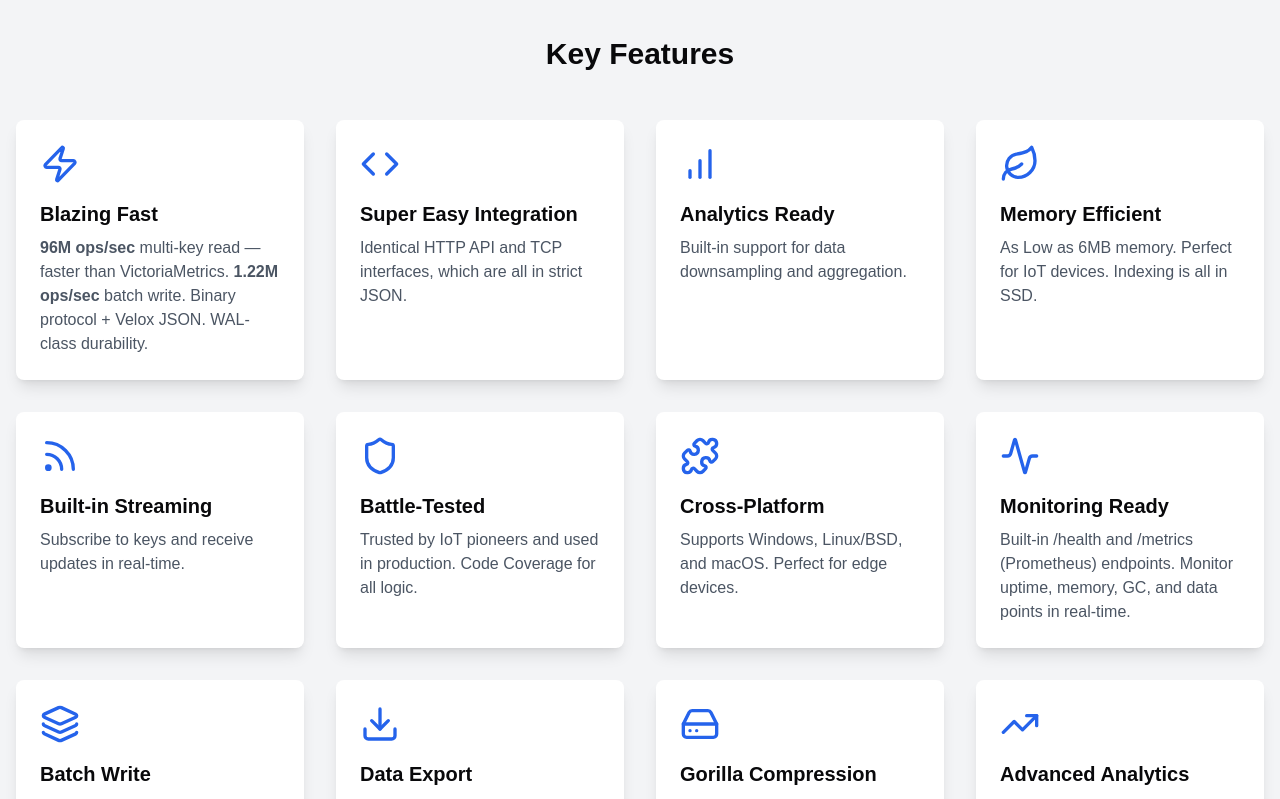
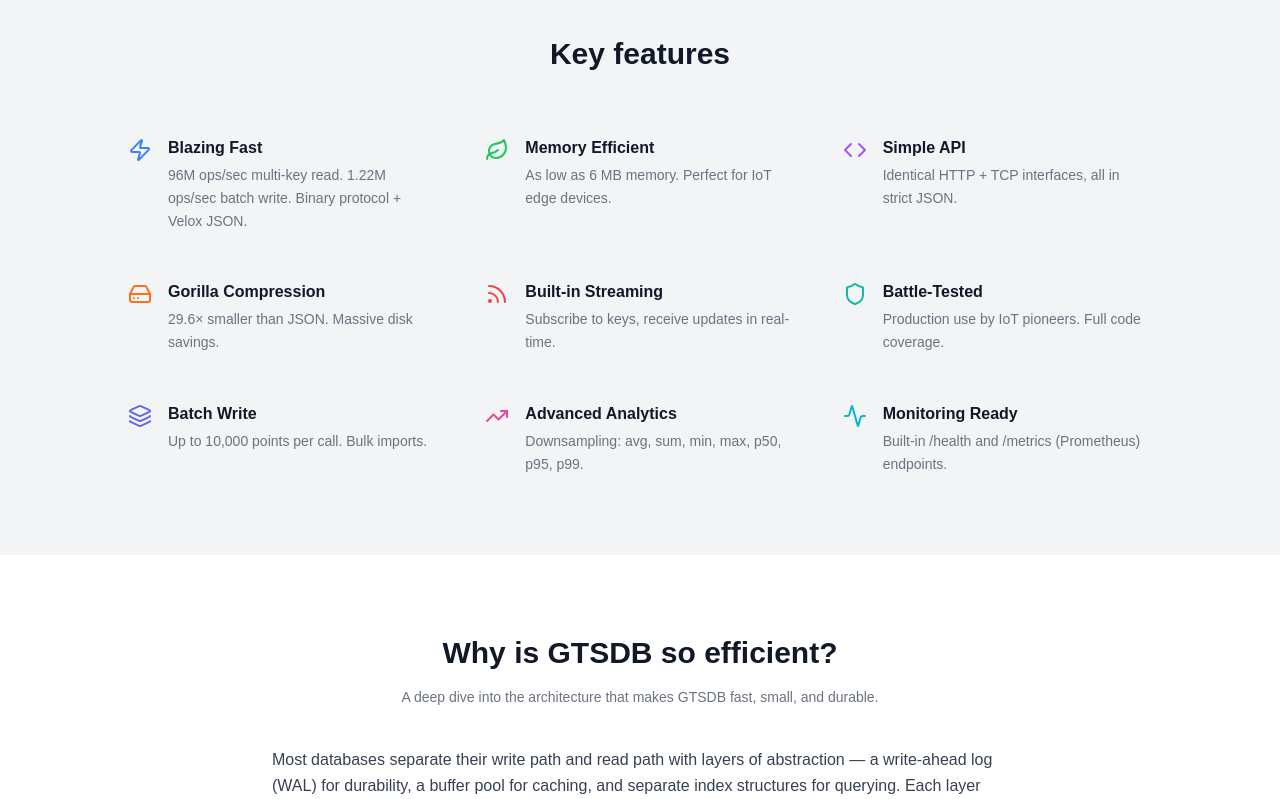
Before and after one commit to abbychau/gtsdb-homepage, a Next.js app: page / in a window 1280 px wide. Shown: the part 900-1699 px from the top of the page. Built offline with nearby package versions, Linux system fonts and the light colour scheme.

Commit message:
add article

```diff
--- a/app/page.tsx
+++ b/app/page.tsx
@@ -4,7 +4,7 @@
 import { useEffect } from 'react'
 import Image from 'next/image'
 import { Button } from "@/components/ui/button"
-import { ArrowRight, Database, Zap, Code, BarChart, Github, Globe, Download, Pencil, Book, Key, Rss, Timer, Presentation, Star, Plug, Leaf, Shield, PuzzleIcon, SquareArrowOutUpRight, TrendingUp, Layers, Activity, Cpu, HardDrive, Terminal } from 'lucide-react'
+import { ArrowRight, Database, Code, Github, Globe, Download, Pencil, Book, Key, Rss, Timer, Presentation, Star, Plug, SquareArrowOutUpRight, Cpu, Terminal, Zap, Monitor, Container } from 'lucide-react'
 import { Tabs, TabsList, TabsTrigger, TabsContent } from "@/components/ui/tabs"
 import { motion, useAnimation } from 'framer-motion'
 import { useInView } from 'react-intersection-observer'
@@ -112,14 +112,21 @@
             Admin Tool Demo
             <SquareArrowOutUpRight className="ml-2 h-4 w-4" />
           </Button>
-          <Button
-            className="ml-4 bg-blue-50 text-blue-800 hover:bg-blue-300 shadow-slate-200"
-            size={"lg"}
-            onClick={() => window.open("https://hub.docker.com/r/abbychau/gtsdb", "_blank")}
-          >
-            <svg className="h-4 w-4" viewBox="0 0 24 24" fill="currentColor"><path d="M13.98 11.08h2.16a4.74 4.74 0 0 0 1.06-.14 2.23 2.23 0 0 0 1.74-2.2 2.18 2.18 0 0 0-1.74-2.18 4.74 4.74 0 0 0-1.06-.14h-2.16M12.04 3H5.31a2.34 2.34 0 0 0-2.34 2.34v13.32A2.34 2.34 0 0 0 5.31 21h13.38a2.34 2.34 0 0 0 2.34-2.34V6.67M7.5 15.25h2.16M7.5 11.08h2.16M7.5 6.91h6.48M2 6.67h2.85M17.15 6.67H22"/></svg>
-            Docker
-          </Button>
+          <p className="mt-6 text-sm text-blue-200 flex flex-wrap items-center gap-x-3 gap-y-1">
+            <a href="https://hub.docker.com/r/abbychau/gtsdb" target="_blank" rel="noopener noreferrer" className="inline-flex items-center gap-1 hover:text-white transition-colors">
+              <Container className="h-4 w-4" /> Docker
+            </a>
+            <span className="opacity-50">·</span>
+            <a href="https://github.com/abbychau/gtsdb/releases" target="_blank" rel="noopener noreferrer" className="inline-flex items-center gap-1 hover:text-white transition-colors">
+              <Download className="h-4 w-4" /> Binary
+            </a>
+            <span className="opacity-50">·</span>
+            <span className="inline-flex items-center gap-1"><Monitor className="h-4 w-4" /> Windows</span>
+            <span className="opacity-50">·</span>
+            <span className="inline-flex items-center gap-1"><Terminal className="h-4 w-4" /> Linux / BSD</span>
+            <span className="opacity-50">·</span>
+            <span className="inline-flex items-center gap-1"><svg xmlns="http://www.w3.org/2000/svg" width="14" height="14" viewBox="0 0 24 24" fill="none" stroke="currentColor" strokeWidth="2" strokeLinecap="round" strokeLinejoin="round"><path d="M12 20.94c1.5 0 2.75 1.06 4 1.06 3 0 6-8 6-12.22A4.91 4.91 0 0 0 17 5c-2.22 0-4 1.44-5 2-1-.56-2.78-2-5-2a4.9 4.9 0 0 0-5 4.78C2 14 5 22 8 22c1.25 0 2.5-1.06 4-1.06Z"></path><path d="M10 2c1 .5 2 2 2 5"></path></svg> macOS</span>
+          </p>
           <div className="mt-4">
           <a href="https://www.producthunt.com/posts/gtsdb?embed=true&utm_source=badge-featured&utm_medium=badge&utm_souce=badge-gtsdb" target="_blank" rel="noopener noreferrer"><img src="https://api.producthunt.com/widgets/embed-image/v1/featured.svg?post_id=758497&theme=light" alt="GTSDB - Durable&#0032;and&#0032;Memory&#0032;Friendly&#0032;timeseries&#0032;database | Product Hunt" style={{width: 250, height: 54}} width="250" height="54" /></a>
           </div>
@@ -138,135 +145,77 @@
 }
 
 function FeaturesSection() {
-  const controls = useAnimation()
-  const [ref, inView] = useInView()
-
-  useEffect(() => {
-    if (inView) {
-      controls.start('visible')
-    }
-  }, [controls, inView])
-
   return (
     <section id="features" className="py-20 bg-gray-100">
-      <div className="container mx-auto px-4">
-        <h2 className="text-3xl font-bold mb-12 text-center">Key Features</h2>
-        <motion.div
-          ref={ref}
-          className="grid grid-cols-1 md:grid-cols-2 lg:grid-cols-4 gap-8"
-          variants={{
-            hidden: { opacity: 0 },
-            visible: {
-              opacity: 1,
-              transition: {
-                delayChildren: 0.3,
-                staggerChildren: 0.2
-              }
-            }
-          }}
-          initial="hidden"
-          animate={controls}
-        >
-          <FeatureCard
-            icon={<Zap className="h-10 w-10" />}
-            title="Blazing Fast"
-            description={
-              <>
-                <b>96M ops/sec</b> multi-key read — faster than VictoriaMetrics. <b>1.22M ops/sec</b> batch write. Binary protocol + Velox JSON. WAL-class durability.
-              </>
-            }
-          />
-          <FeatureCard
-            icon={<Code className="h-10 w-10" />}
-            title="Super Easy Integration"
-            description="Identical HTTP API and TCP interfaces, which are all in strict JSON."
-          />
-          <FeatureCard
-            icon={<BarChart className="h-10 w-10" />}
-            title="Analytics Ready"
-            description="Built-in support for data downsampling and aggregation."
-          />
-          <FeatureCard
-            icon={<Leaf className="h-10 w-10" />}
-            title="Memory Efficient"
-            description="As Low as 6MB memory. Perfect for IoT devices. Indexing is all in SSD."
-          />
-          <FeatureCard
-            icon={<Rss className="h-10 w-10" />}
-            title="Built-in Streaming"
-            description="Subscribe to keys and receive updates in real-time."
-          />
-          <FeatureCard
-            icon={<Shield className="h-10 w-10" />}
-            title="Battle-Tested"
-            description="Trusted by IoT pioneers and used in production. Code Coverage for all logic."
-          />
-          <FeatureCard
-            icon={<PuzzleIcon className="h-10 w-10" />}
-            title="Cross-Platform"
-            description={
-              <>
-                Supports Windows, Linux/BSD, and macOS. Perfect for edge devices.
-              </>
-            }
-          />
-          <FeatureCard
-            icon={<Activity className="h-10 w-10" />}
-            title="Monitoring Ready"
-            description="Built-in /health and /metrics (Prometheus) endpoints. Monitor uptime, memory, GC, and data points in real-time."
-          />
-          <FeatureCard
-            icon={<Layers className="h-10 w-10" />}
-            title="Batch Write"
-            description="Write up to 10,000 data points in a single API call. Perfect for bulk imports and migration."
-          />
-          <FeatureCard
-            icon={<Download className="h-10 w-10" />}
-            title="Data Export"
-            description="Export sensor data in CSV or JSON format with filtering by time range and downsampling."
-          />
-          <FeatureCard
-            icon={<HardDrive className="h-10 w-10" />}
-            title="Gorilla Compression"
-            description={
-              <>
-                Facebook Gorilla time-series compression. <b>29.6x smaller</b> than JSON, <b>8x smaller</b> than raw. Massive disk savings for IoT workloads.
-              </>
-            }
-          />
-          <FeatureCard
-            icon={<TrendingUp className="h-10 w-10" />}
-            title="Advanced Analytics"
-            description="Downsampling with avg, sum, min, max, first, last, count, median (p50), p95, and p99 aggregations."
-          />
-        </motion.div>
+      <div className="container mx-auto px-6">
+        <h2 className="text-3xl font-bold text-center text-gray-900 mb-16">Key features</h2>
+        <div className="grid grid-cols-1 sm:grid-cols-2 lg:grid-cols-3 gap-x-12 gap-y-12 max-w-5xl mx-auto">
+          <div className="flex gap-4">
+            <svg xmlns="http://www.w3.org/2000/svg" width="24" height="24" viewBox="0 0 24 24" fill="none" stroke="currentColor" strokeWidth="2" strokeLinecap="round" strokeLinejoin="round" className="lucide lucide-zap h-6 w-6 mt-0.5 shrink-0 text-blue-500"><path d="M4 14a1 1 0 0 1-.78-1.63l9.9-10.2a.5.5 0 0 1 .86.46l-1.92 6.02A1 1 0 0 0 13 10h7a1 1 0 0 1 .78 1.63l-9.9 10.2a.5.5 0 0 1-.86-.46l1.92-6.02A1 1 0 0 0 11 14z"></path></svg>
+            <div>
+              <h3 className="font-semibold text-gray-900 mb-1">Blazing Fast</h3>
+              <p className="text-sm text-gray-500 leading-relaxed">96M ops/sec multi-key read. 1.22M ops/sec batch write. Binary protocol + Velox JSON.</p>
+            </div>
+          </div>
+          <div className="flex gap-4">
+            <svg xmlns="http://www.w3.org/2000/svg" width="24" height="24" viewBox="0 0 24 24" fill="none" stroke="currentColor" strokeWidth="2" strokeLinecap="round" strokeLinejoin="round" className="lucide lucide-leaf h-6 w-6 mt-0.5 shrink-0 text-green-500"><path d="M11 20A7 7 0 0 1 9.8 6.1C15.5 5 17 4.48 19 2c1 2 2 4.18 2 8 0 5.5-4.78 10-10 10Z"></path><path d="M2 21c0-3 1.85-5.36 5.08-6C9.5 14.52 12 13 13 12"></path></svg>
+            <div>
+              <h3 className="font-semibold text-gray-900 mb-1">Memory Efficient</h3>
+              <p className="text-sm text-gray-500 leading-relaxed">As low as 6 MB memory. Perfect for IoT edge devices.</p>
+            </div>
+          </div>
+          <div className="flex gap-4">
+            <svg xmlns="http://www.w3.org/2000/svg" width="24" height="24" viewBox="0 0 24 24" fill="none" stroke="currentColor" strokeWidth="2" strokeLinecap="round" strokeLinejoin="round" className="lucide lucide-code h-6 w-6 mt-0.5 shrink-0 text-purple-500"><polyline points="16 18 22 12 16 6"></polyline><polyline points="8 6 2 12 8 18"></polyline></svg>
+            <div>
+              <h3 className="font-semibold text-gray-900 mb-1">Simple API</h3>
+              <p className="text-sm text-gray-500 leading-relaxed">Identical HTTP + TCP interfaces, all in strict JSON.</p>
+            </div>
+          </div>
+          <div className="flex gap-4">
+            <svg xmlns="http://www.w3.org/2000/svg" width="24" height="24" viewBox="0 0 24 24" fill="none" stroke="currentColor" strokeWidth="2" strokeLinecap="round" strokeLinejoin="round" className="lucide lucide-hard-drive h-6 w-6 mt-0.5 shrink-0 text-orange-500"><line x1="22" x2="2" y1="12" y2="12"></line><path d="M5.45 5.11 2 12v6a2 2 0 0 0 2 2h16a2 2 0 0 0 2-2v-6l-3.45-6.89A2 2 0 0 0 16.76 4H7.24a2 2 0 0 0-1.79 1.11z"></path><line x1="6" x2="6.01" y1="16" y2="16"></line><line x1="10" x2="10.01" y1="16" y2="16"></line></svg>
+            <div>
+              <h3 className="font-semibold text-gray-900 mb-1">Gorilla Compression</h3>
+              <p className="text-sm text-gray-500 leading-relaxed">29.6× smaller than JSON. Massive disk savings.</p>
+            </div>
+          </div>
+          <div className="flex gap-4">
+            <svg xmlns="http://www.w3.org/2000/svg" width="24" height="24" viewBox="0 0 24 24" fill="none" stroke="currentColor" strokeWidth="2" strokeLinecap="round" strokeLinejoin="round" className="lucide lucide-rss h-6 w-6 mt-0.5 shrink-0 text-red-500"><path d="M4 11a9 9 0 0 1 9 9"></path><path d="M4 4a16 16 0 0 1 16 16"></path><circle cx="5" cy="19" r="1"></circle></svg>
+            <div>
+              <h3 className="font-semibold text-gray-900 mb-1">Built-in Streaming</h3>
+              <p className="text-sm text-gray-500 leading-relaxed">Subscribe to keys, receive updates in real-time.</p>
+            </div>
+          </div>
+          <div className="flex gap-4">
+            <svg xmlns="http://www.w3.org/2000/svg" width="24" height="24" viewBox="0 0 24 24" fill="none" stroke="currentColor" strokeWidth="2" strokeLinecap="round" strokeLinejoin="round" className="lucide lucide-shield h-6 w-6 mt-0.5 shrink-0 text-teal-500"><path d="M20 13c0 5-3.5 7.5-7.66 8.95a1 1 0 0 1-.67-.01C7.5 20.5 4 18 4 13V6a1 1 0 0 1 1-1c2 0 4.5-1.2 6.24-2.72a1.17 1.17 0 0 1 1.52 0C14.51 3.81 17 5 19 5a1 1 0 0 1 1 1z"></path></svg>
+            <div>
+              <h3 className="font-semibold text-gray-900 mb-1">Battle-Tested</h3>
+              <p className="text-sm text-gray-500 leading-relaxed">Production use by IoT pioneers. Full code coverage.</p>
+            </div>
+          </div>
+          <div className="flex gap-4">
+            <svg xmlns="http://www.w3.org/2000/svg" width="24" height="24" viewBox="0 0 24 24" fill="none" stroke="currentColor" strokeWidth="2" strokeLinecap="round" strokeLinejoin="round" className="lucide lucide-layers h-6 w-6 mt-0.5 shrink-0 text-indigo-500"><path d="M12.83 2.18a2 2 0 0 0-1.66 0L2.6 6.08a1 1 0 0 0 0 1.83l8.58 3.91a2 2 0 0 0 1.66 0l8.58-3.9a1 1 0 0 0 0-1.83z"></path><path d="M2 12a1 1 0 0 0 .58.91l8.6 3.91a2 2 0 0 0 1.65 0l8.58-3.9A1 1 0 0 0 22 12"></path><path d="M2 17a1 1 0 0 0 .58.91l8.6 3.91a2 2 0 0 0 1.65 0l8.58-3.9A1 1 0 0 0 22 17"></path></svg>
+            <div>
+              <h3 className="font-semibold text-gray-900 mb-1">Batch Write</h3>
+              <p className="text-sm text-gray-500 leading-relaxed">Up to 10,000 points per call. Bulk imports.</p>
+            </div>
+          </div>
+          <div className="flex gap-4">
+            <svg xmlns="http://www.w3.org/2000/svg" width="24" height="24" viewBox="0 0 24 24" fill="none" stroke="currentColor" strokeWidth="2" strokeLinecap="round" strokeLinejoin="round" className="lucide lucide-trending-up h-6 w-6 mt-0.5 shrink-0 text-pink-500"><polyline points="22 7 13.5 15.5 8.5 10.5 2 17"></polyline><polyline points="16 7 22 7 22 13"></polyline></svg>
+            <div>
+              <h3 className="font-semibold text-gray-900 mb-1">Advanced Analytics</h3>
+              <p className="text-sm text-gray-500 leading-relaxed">Downsampling: avg, sum, min, max, p50, p95, p99.</p>
+            </div>
+          </div>
+          <div className="flex gap-4">
+            <svg xmlns="http://www.w3.org/2000/svg" width="24" height="24" viewBox="0 0 24 24" fill="none" stroke="currentColor" strokeWidth="2" strokeLinecap="round" strokeLinejoin="round" className="lucide lucide-activity h-6 w-6 mt-0.5 shrink-0 text-cyan-500"><path d="M22 12h-2.48a2 2 0 0 0-1.93 1.46l-2.35 8.36a.25.25 0 0 1-.48 0L9.24 2.18a.25.25 0 0 0-.48 0l-2.35 8.36A2 2 0 0 1 4.49 12H2"></path></svg>
+            <div>
+              <h3 className="font-semibold text-gray-900 mb-1">Monitoring Ready</h3>
+              <p className="text-sm text-gray-500 leading-relaxed">Built-in /health and /metrics (Prometheus) endpoints.</p>
+            </div>
+          </div>
+        </div>
       </div>
     </section>
-  )
-}
-
-interface FeatureCardProps {
-  icon: React.ReactNode;
-  title: string;
-  description: React.ReactNode;
-}
-
-function FeatureCard({ icon, title, description }: FeatureCardProps) {
-  return (
-    <motion.div
-      className="bg-white p-6 rounded-lg shadow-lg hover:shadow-xl transition-shadow duration-300"
-      variants={{
-        hidden: { y: 20, opacity: 0 },
-        visible: {
-          y: 0,
-          opacity: 1
-        }
-      }}
-    >
-      <div className="text-blue-600 mb-4">{icon}</div>
-      <h3 className="text-xl font-semibold mb-2">{title}</h3>
-      <div className="text-gray-600">{description}</div>
-    </motion.div>
   )
 }
 
@@ -275,10 +224,11 @@
 
 function EfficiencySection() {
   return (
-    <section className="py-20 bg-gray-100">
+    <section className="py-20 bg-white">
       <div className="container mx-auto px-4 max-w-3xl">
-        <h2 className="text-3xl font-bold mb-8 text-center">Why is GTSDB so efficient?</h2>
-        <div className="prose prose-gray max-w-none space-y-6 text-gray-700 leading-relaxed">
+        <h2 className="text-3xl font-bold mb-4 text-center text-gray-900">Why is GTSDB so efficient?</h2>
+        <p className="text-center text-gray-500 text-sm mb-10">A deep dive into the architecture that makes GTSDB fast, small, and durable.</p>
+        <article className="prose prose-gray prose-lg max-w-none text-gray-700 leading-relaxed space-y-6">
           <p>
             Most databases separate their write path and read path with layers of abstraction — a write-ahead log (WAL) for durability, a buffer pool for caching, and separate index structures for querying. Each layer adds latency and memory overhead. GTSDB takes a fundamentally different approach: <strong>the WAL is the database</strong>.
           </p>
@@ -297,7 +247,7 @@
           <p>
             The architecture scales down as well as it scales up. At idle, GTSDB uses about 6 MB of memory — less than a single browser tab. It ships as a single statically-linked binary with no external dependencies. Deploy it on a Raspberry Pi, a cloud VM, or a Windows server; the behavior is identical. This is what makes GTSDB uniquely suited for IoT: it does not ask you to choose between durability, speed, and footprint. It gives you all three.
           </p>
-        </div>
+        </article>
       </div>
     </section>
   )
```
